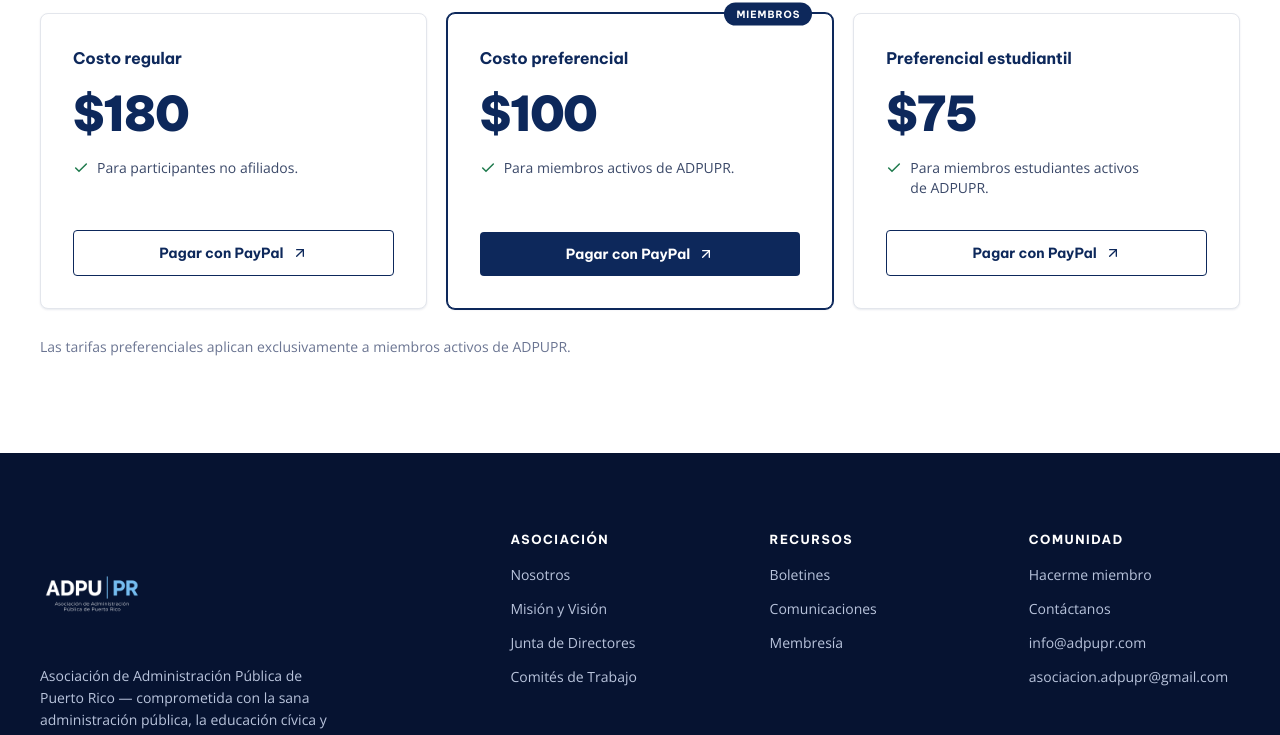
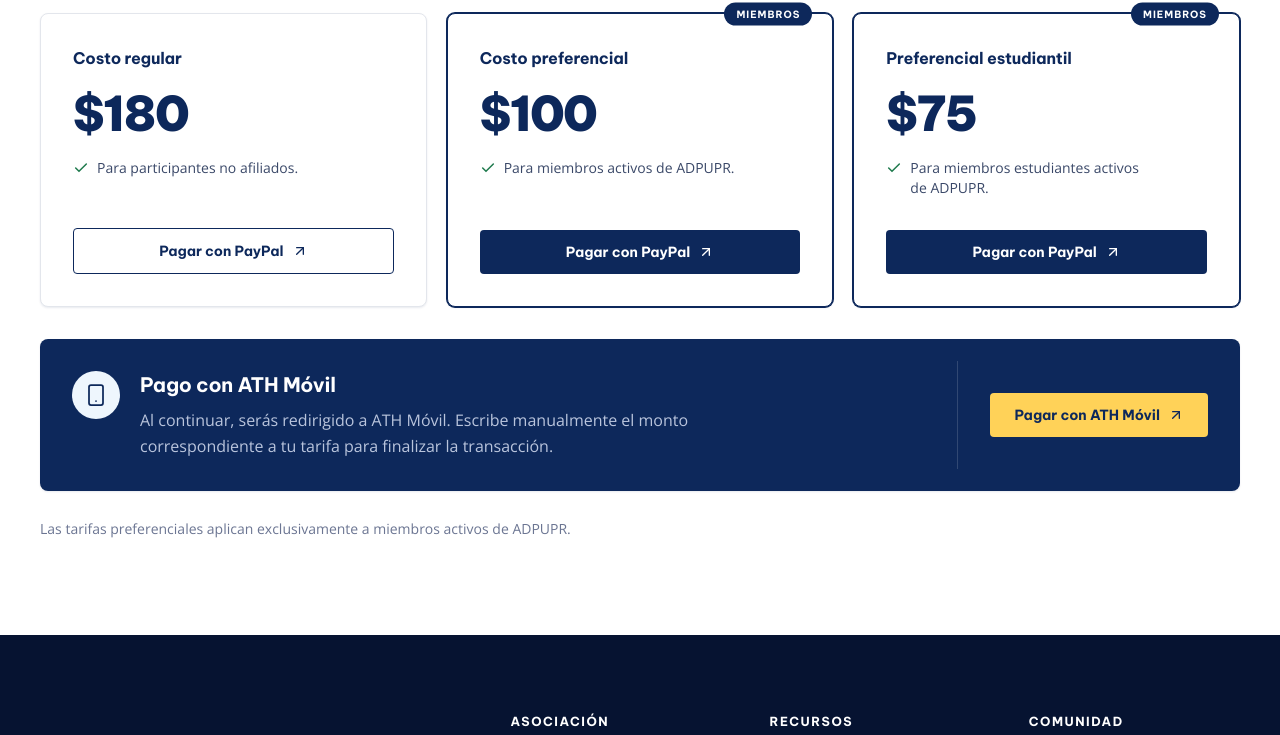
Before and after one commit to marcmaceira/adpupr, a Next.js app: page /conferencia in a window 1280 px wide. Shown: the part 2905-3640 px from the top of the page. Built offline with nearby package versions, Linux system fonts and the light colour scheme; no server answers.

Commit message:
feat: add ATH Movil conference payment option

```diff
--- a/src/app/conferencia/page.tsx
+++ b/src/app/conferencia/page.tsx
@@ -5,6 +5,7 @@ import {
   Check,
   Clock3,
   MapPin,
+  Smartphone,
   Users,
 } from "lucide-react"
 import Header from "@/components/header"
@@ -12,6 +13,9 @@ import Footer from "@/components/footer"
 
 const REGISTRATION_URL =
   "https://docs.google.com/forms/d/e/1FAIpQLSd3Nc0d9srM9AgoSQal0RWS__ARj53TacAYnNQ24VxXYYAbHA/viewform"
+
+const ATH_MOVIL_URL =
+  "https://pagos.athmovilapp.com/qrCodePayment.html?133d0fe53fe0aee5f76f045eeebc2197e51d7aec08444832522d3dda729305c0"
 
 const THEMES = [
   {
@@ -60,7 +64,7 @@ const PRICES = [
     price: "$75",
     note: "Para miembros estudiantes activos de ADPUPR.",
     href: "https://www.paypal.com/ncp/payment/FAW7NTNWFWQXL",
-    featured: false,
+    featured: true,
   },
 ] as const
 
@@ -285,6 +289,41 @@ export default function ConferenciaPage() {
               ))}
             </div>
 
+            <div className="mt-8 overflow-hidden rounded-lg bg-primary text-white shadow-[var(--shadow-card)]">
+              <div className="grid md:grid-cols-[minmax(0,1fr)_auto] md:items-center">
+                <div className="flex gap-5 p-7 sm:p-8">
+                  <span className="flex h-12 w-12 shrink-0 items-center justify-center rounded-full bg-sky-50 text-primary">
+                    <Smartphone
+                      className="h-6 w-6"
+                      strokeWidth={1.75}
+                      aria-hidden="true"
+                    />
+                  </span>
+                  <div>
+                    <h3 className="mb-2 font-heading text-xl font-bold text-white">
+                      Pago con ATH M&oacute;vil
+                    </h3>
+                    <p className="max-w-[65ch] text-sm leading-relaxed text-text-on-dark-muted sm:text-base">
+                      Al continuar, ser&aacute;s redirigido a ATH M&oacute;vil. Escribe
+                      manualmente el monto correspondiente a tu tarifa para
+                      finalizar la transacci&oacute;n.
+                    </p>
+                  </div>
+                </div>
+                <div className="border-t border-white/15 p-7 md:border-l md:border-t-0 md:p-8">
+                  <a
+                    href={ATH_MOVIL_URL}
+                    target="_blank"
+                    rel="noopener noreferrer"
+                    className="inline-flex min-h-11 w-full items-center justify-center gap-2 rounded-sm bg-mustard px-6 py-3 font-heading text-sm font-bold text-primary transition-colors hover:bg-mustard-600 focus-visible:outline-2 focus-visible:outline-offset-4 focus-visible:outline-mustard md:w-auto"
+                  >
+                    Pagar con ATH M&oacute;vil
+                    <ArrowUpRight className="h-4 w-4" aria-hidden="true" />
+                  </a>
+                </div>
+              </div>
+            </div>
+
             <p className="mt-7 text-sm text-text-faint">
               Las tarifas preferenciales aplican exclusivamente a miembros
               activos de ADPUPR.
```
